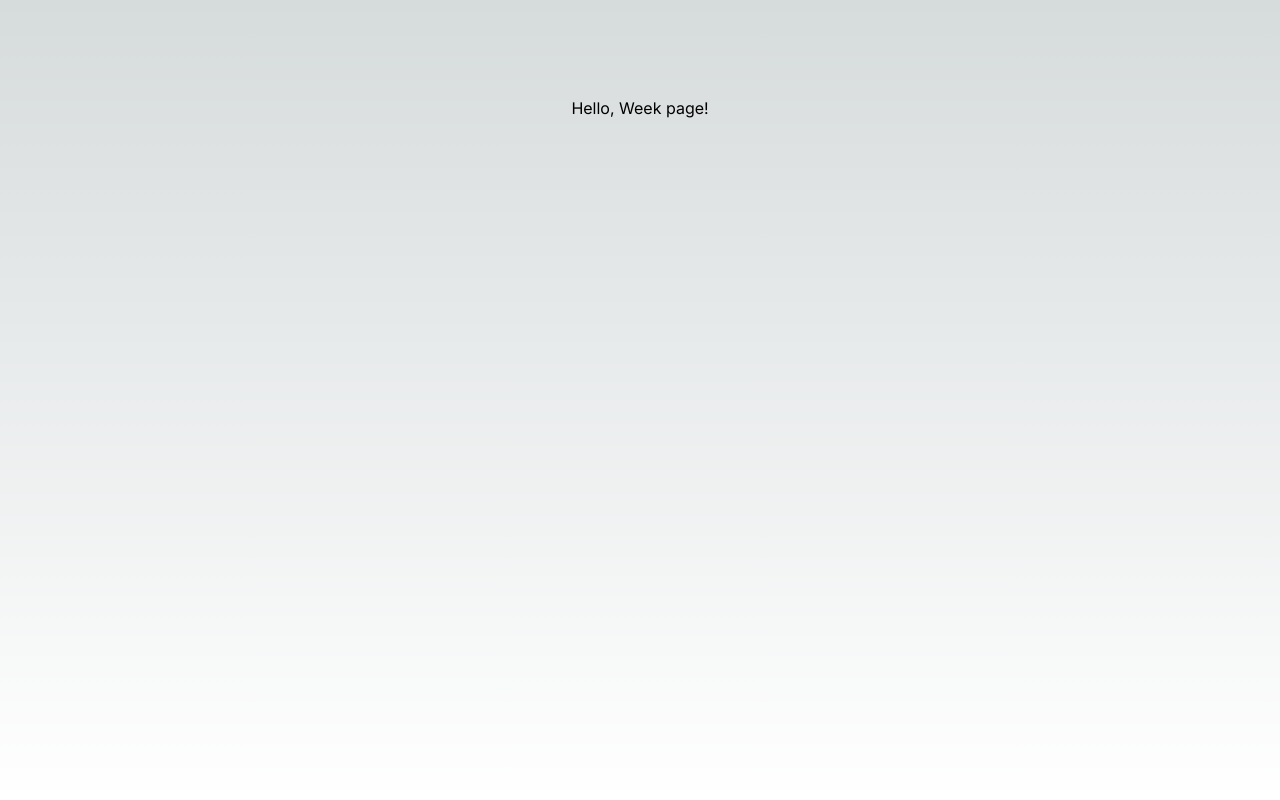
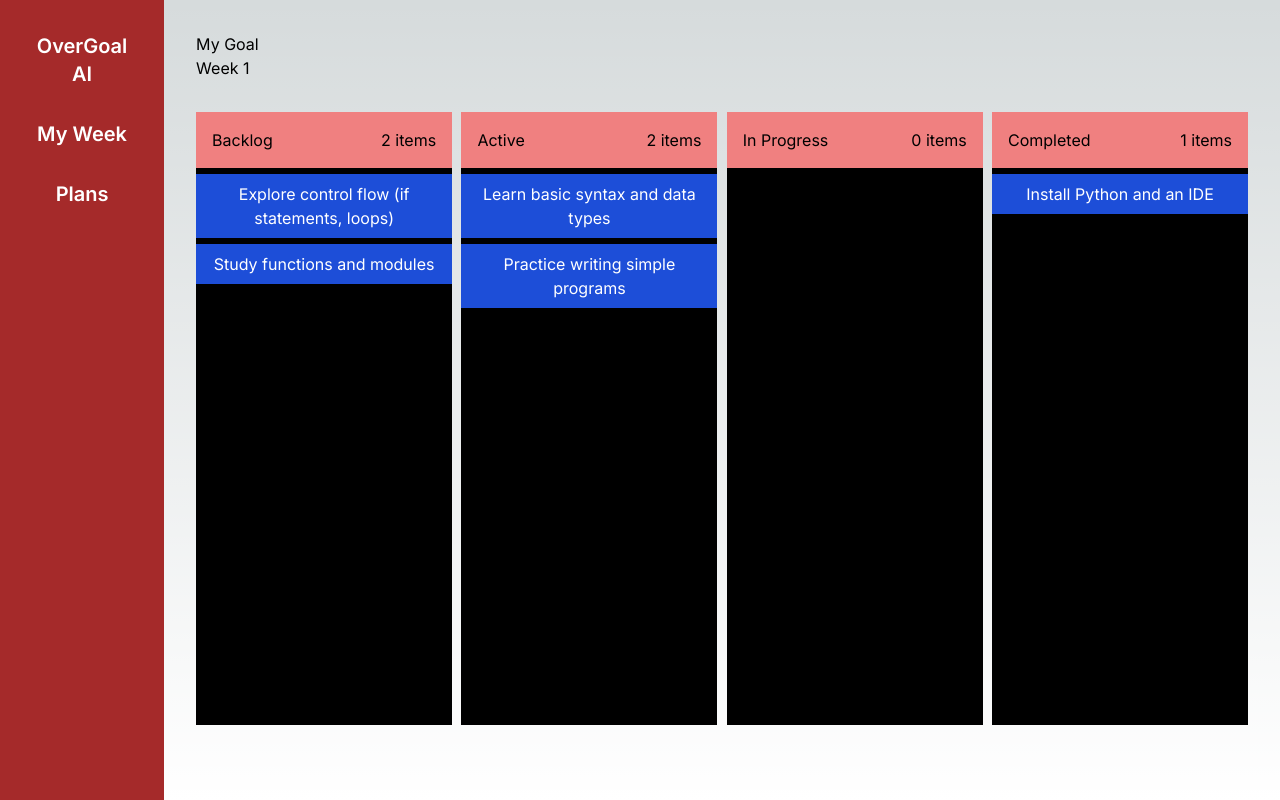
Before and after one commit to AlejandroALopez/overplan, a Next.js app: page /dashboard/week in a window 1280 px wide. Built offline with nearby package versions, Linux system fonts and the light colour scheme.

Commit message:
week screen with kanban board

```diff
--- a/package.json
+++ b/package.json
@@ -10,6 +10,7 @@
   },
   "dependencies": {
     "@reduxjs/toolkit": "^2.2.3",
+    "framer-motion": "^11.0.28",
     "next": "14.1.4",
     "react": "^18",
     "react-dom": "^18",
--- a/src/app/dashboard/week/page.tsx
+++ b/src/app/dashboard/week/page.tsx
@@ -1,14 +1,183 @@
-import type { Metadata } from "next";
+"use client";
 
-export const metadata: Metadata = {
-    title: "My Week",
-    description: "Kanban Board with the tasks for the week",
-  };
+import { useState } from "react";
+import { motion } from "framer-motion";
+import { ColumnProps, DropIndicatorProps, CardProps, HandleDragStartFunction, DragFunction } from '@/lib/types/weekProps';
+import { Task } from "@/lib/types/planTypes";
+import { testPlan1 } from "@/lib/constants/testData";
+import Navigation from "@/components/navigation";
+
+
+const Column: React.FC<ColumnProps> = ({ column, cards, setCards }) => {
+    const [active, setActive] = useState<boolean>(false);
+    const filteredCards = cards.filter((c) => c.status === column);
+
+    const handleDragStart: HandleDragStartFunction = (e, card) => {
+        e.dataTransfer.setData("cardId", card.id);
+    };
+
+    const handleDragOver: DragFunction = (e) => {
+        e.preventDefault();
+        highlightIndicator(e);
+        ; setActive(true);
+    }
+
+    const highlightIndicator: DragFunction = (e) => {
+        const indicators = getIndicators();
+        clearHighlights(indicators);
+        const el = getNearestIndicator(e, indicators);
+        el.element.style.opacity = "1";
+    };
+
+    const clearHighlights = (els?: HTMLElement[]) => {
+        const indicators = els || getIndicators();
+
+        indicators.forEach((i) => {
+            i.style.opacity = "0";
+        });
+    };
+
+    const getNearestIndicator = (e: React.DragEvent<HTMLDivElement>, indicators: HTMLElement[]) => {
+        const DISTANCE_OFFSET = 50;
+
+        const el = indicators.reduce(
+            (closest, child) => {
+                const box = child.getBoundingClientRect();
+                const offset = e.clientY - (box.top + DISTANCE_OFFSET);
+
+                if (offset < 0 && offset > closest.offset) {
+                    return { offset: offset, element: child }
+                } else return closest;
+            },
+            {
+                offset: Number.NEGATIVE_INFINITY,
+                element: indicators[indicators.length - 1],
+            }
+        );
+
+        return el;
+    };
+
+    // Get specific column for highlight
+    const getIndicators = () => {
+        return Array.from(document.querySelectorAll<HTMLElement>(`[data-column="${column}"]`));
+    };
+
+    const handleDragLeave: DragFunction = () => {
+        setActive(false);
+        clearHighlights();
+    };
+
+    const handleDragEnd: DragFunction = (e) => {
+        setActive(false);
+        clearHighlights();
+
+        const cardId = e.dataTransfer.getData("cardId");
+        const indicators = getIndicators();
+        const { element } = getNearestIndicator(e, indicators);
+        const before = element.dataset.before || "-1"; // card nearest to where we hover
+
+        if (before !== cardId) { // if same card, don't do anything + double check
+            let copy = [...cards];
+
+            let cardToTransfer = copy.find((c) => c.id === cardId);
+            if (!cardToTransfer) return;
+
+            cardToTransfer = { ...cardToTransfer, status: column } // update status of card
+
+            copy = copy.filter((c) => c.id !== cardId); // filter out that card (remove copy)
+
+            const moveToBack = before === "-1";
+            if (moveToBack) {
+                copy.push(cardToTransfer);
+            } else {
+                const insertAtIndex = copy.findIndex((el) => el.id === before);
+                if (insertAtIndex === undefined) return;
+
+                copy.splice(insertAtIndex, 0, cardToTransfer);
+            }
+
+            setCards(copy);
+        }
+    }
+
+    return (
+        <div key={column} className="flex flex-col shrink-0 bg-[#f08080] w-64 h-full text-center">
+            <div className="flex flex-row items-center justify-between p-4">
+                <p>{column}</p>
+                <span>{filteredCards.length} items</span>
+            </div>
+            <div
+                className={`w-full h-full ${active ? "bg-[#282828] col-active opacity-50" : "bg-black"}`}
+                onDragOver={handleDragOver}
+                onDragLeave={handleDragLeave}
+                onDrop={handleDragEnd}
+            >
+                {filteredCards.map((c) => <Card key={c.id} task={c} handleDragStart={handleDragStart} />)}
+                <DropIndicator beforeId="-1" column={column} />
+            </div>
+        </div>
+    )
+}
+
+const Card: React.FC<CardProps> = ({ task, handleDragStart }) => {
+
+    // Help sync event types between React and Framer Motion
+    const onDragStartHandler = (event: MouseEvent | TouchEvent | PointerEvent) => {
+        if ((event.target as HTMLElement).getAttribute('draggable') === 'true') {
+            handleDragStart(event as unknown as React.DragEvent<HTMLDivElement>, task);
+        }
+    };
+
+    return (
+        <>
+            <DropIndicator beforeId={task.id} column={task.status} />
+            <motion.div
+                layout
+                layoutId={task.id}
+                className="bg-blue-700 p-2 cursor-grab active:cursor-grabbing"
+                draggable="true"
+                onDragStart={onDragStartHandler}
+            >
+                <p className="text-white">{task.title}</p>
+            </motion.div>
+        </>
+    );
+}
+
+const DropIndicator: React.FC<DropIndicatorProps> = ({ beforeId, column }) => {
+    return (
+        <div
+            className="my-0.5 h-0.5 w-full bg-[#a78bfa] opacity-0"
+            data-before={beforeId || "-1"}
+            data-column={column}
+        />
+    )
+}
 
 export default function Week() {
+    const goal: string = "My Goal";
+    const weekNumber: number = 1;
+
+    const [cards, setCards] = useState<Task[]>(testPlan1.tasks);
+
+    // className="flex min-h-screen flex-col items-center justify-between p-24"
+
     return (
-        <main className="flex min-h-screen flex-col items-center justify-between p-24">
-            <h1>Hello, Week page!</h1>
+        <main className="flex flex-row min-h-screen">
+            <Navigation />
+            <div className="w-full p-8">
+                <div className="flex flex-col">
+                    <p className="text-black">{goal}</p>
+                    <p className="text-black">Week {weekNumber}</p>
+                </div>
+                <div className="flex flex-row justify-between my-8 h-5/6">
+                    <Column column={"Backlog"} cards={cards} setCards={setCards} />
+                    <Column column={"Active"} cards={cards} setCards={setCards} />
+                    <Column column={"In Progress"} cards={cards} setCards={setCards} />
+                    <Column column={"Completed"} cards={cards} setCards={setCards} />
+                </div>
+            </div>
         </main>
-    )
+    );
 }
--- a/src/app/page.tsx
+++ b/src/app/page.tsx
@@ -4,7 +4,7 @@ import Header from "@/components/header";
 
 export default function Home() {
 
-  const app_name = "OverGoal AI";
+  const app_name: string = "OverGoal AI";
 
   return (
     <main className="flex min-h-screen flex-col">
--- a/src/components/header.tsx
+++ b/src/components/header.tsx
@@ -9,7 +9,7 @@ export default function Header() {
             <Link href="/planner/goal">
                 <button className="text-white text-xl font-bold transition hover:scale-110 duration-300">Create a Plan</button>
             </Link>
-            <Link href="/week">
+            <Link href="/dashboard/week">
                 <button className="text-white text-xl font-bold transition hover:scale-110 duration-300">My Week</button>
             </Link>
         </div>
--- /dev/null
+++ b/src/components/navigation.tsx
@@ -0,0 +1,20 @@
+import Link from "next/link";
+
+export default function Navigation() {
+
+  const app_name: string = "OverGoal AI";
+
+  return (
+    <div className="flex flex-col gap-8 m-0 p-8 bg-[#a52a2a] text-center min-h-full">
+      <div className="flex text-center justify-center">
+        <p className="text-xl text-white font-semibold">{app_name}</p>
+      </div>
+      <div className="flex text-center justify-center">
+        <p className="text-xl text-white font-semibold">My Week</p>
+      </div>
+      <div className="flex text-center justify-center">
+        <p className="text-xl text-white font-semibold">Plans</p>
+      </div>
+    </div>
+  );
+}
```
Also changed, not shown: 1 other file (tests, documents, lock files or other folders).
